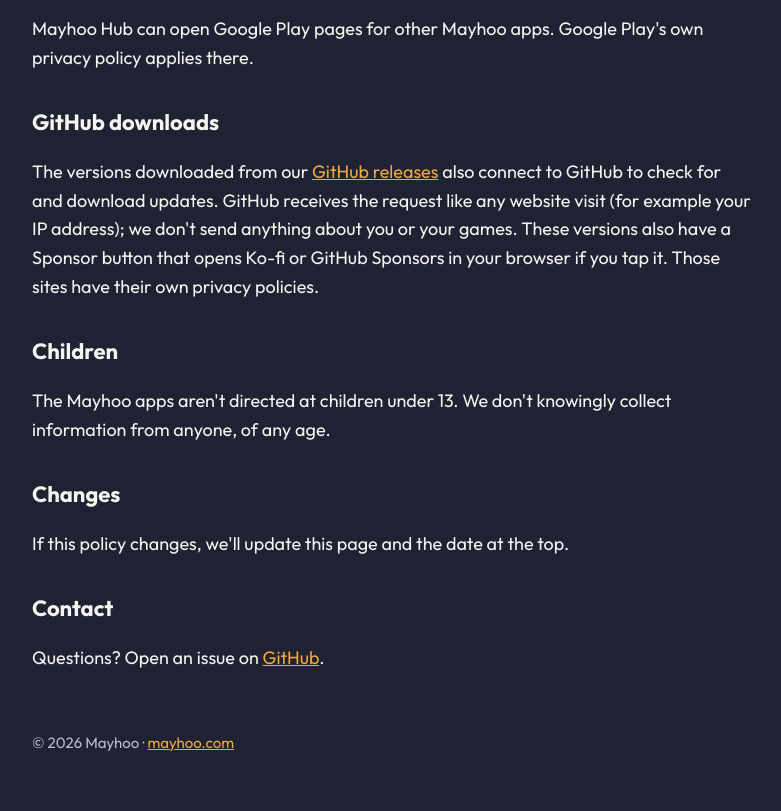
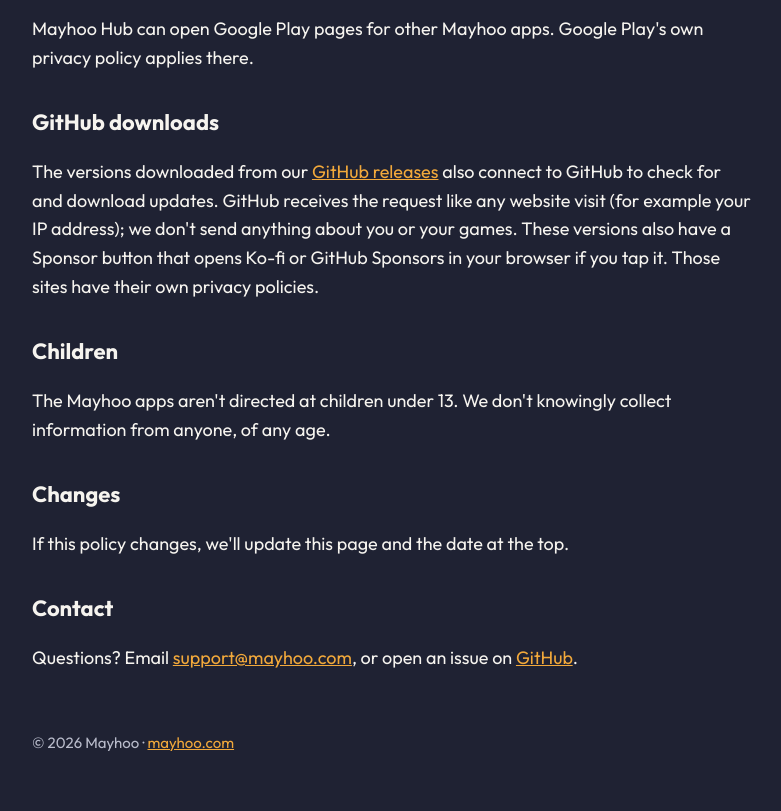
Before and after one commit to mayhoo-apps/mayhoo-apps.github.io, a plain HTML site: page privacy/index.html in a window 1280 px wide. Shown: the part 1022-1833 px from the top of the page, without its empty margins (248-1029 px from the left). Drawn offline with Linux system fonts and the light colour scheme.

Commit message:
Privacy page: support@mayhoo.com contact
Co-Authored-By: Claude Opus 5.5 <noreply@anthropic.com>

```diff
--- a/privacy/index.html
+++ b/privacy/index.html
@@ -58,7 +58,7 @@ footer{padding:40px 0 56px;color:var(--muted);font-size:15px}
 <p>If this policy changes, we'll update this page and the date at the top.</p>
 
 <h2>Contact</h2>
-<p>Questions? Open an issue on <a href="https://github.com/mayhoo-apps/mayhoo-releases/issues">GitHub</a>.</p>
+<p>Questions? Email <a href="mailto:support@mayhoo.com">support@mayhoo.com</a>, or open an issue on <a href="https://github.com/mayhoo-apps/mayhoo-releases/issues">GitHub</a>.</p>
 </main>
 <footer>© 2026 Mayhoo · <a href="/">mayhoo.com</a></footer>
 </div>
```
